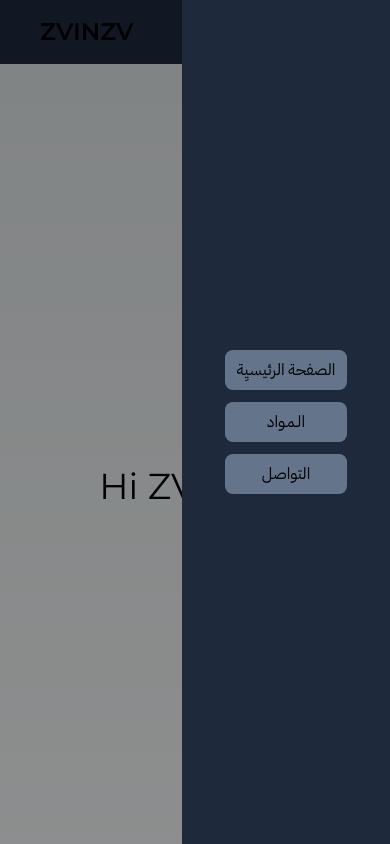
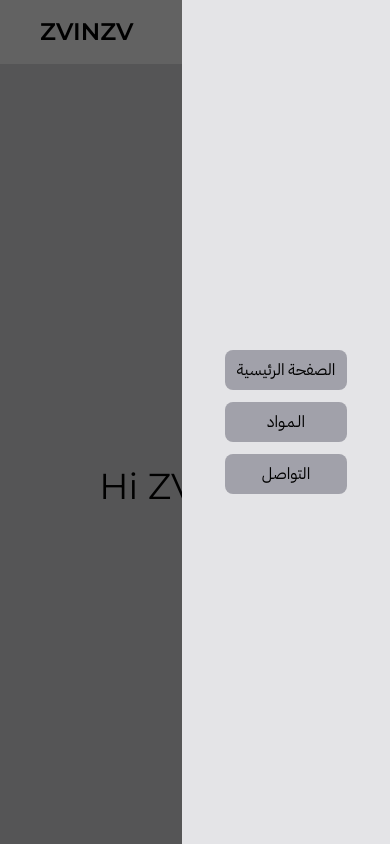
Before and after one commit to zvinzv/Students, a Next.js app: page / in a window 390 px wide. Both pictures are taken after a click on the element "النواقل". Shown: the top 844 px of the page. Built offline with nearby package versions, Linux system fonts and the light colour scheme.

Commit message:
add dark light mode (system).

```diff
--- a/src/app/globals.css
+++ b/src/app/globals.css
@@ -3,29 +3,3 @@
 @tailwind base;
 @tailwind components;
 @tailwind utilities;
-/* *{
-  font-family: 'IBM Plex Sans Arabic', sans-serif;
-} */
-:root {
-  --foreground-rgb: 0, 0, 0;
-  --background-start-rgb: 214, 219, 220;
-  --background-end-rgb: 255, 255, 255;
-}
-
-@media (prefers-color-scheme: dark) {
-  :root {
-    --foreground-rgb: 255, 255, 255;
-    --background-start-rgb: 0, 0, 0;
-    --background-end-rgb: 0, 0, 0;
-  }
-}
-
-body {
-  color: rgb(var(--foreground-rgb));
-  background: linear-gradient(
-      to bottom,
-      transparent,
-      rgb(var(--background-end-rgb))
-    )
-    rgb(var(--background-start-rgb));
-}
--- a/src/app/layout.js
+++ b/src/app/layout.js
@@ -14,7 +14,7 @@ export const metadata = {
 export default function RootLayout({ children }) {
   return (
     <html lang="en">
-      <body className={`${inter2.className}`}>
+      <body className={`${inter2.className} dark:bg-zinc-700 bg-zinc-300 text-black dark:text-white `}>
         <main className='relative min-w-full min-h-screen flex flex-col justify-between overflow-x-hidden '>
           <Navigation />
           <div className='flex-1 px-10 2xl:px-40'>
--- a/src/components/Navigation.jsx
+++ b/src/components/Navigation.jsx
@@ -6,18 +6,18 @@ export default function Navigation() {
   const [shows, setShow] = useState(false)
 
   return (
-    <nav className="flex justify-between items-center py-3 px-10 2xl:px-40 bg-slate-800 h-16 relative">
+    <nav className="flex justify-between items-center py-3 px-10 2xl:px-40 dark:bg-zinc-800 bg-zinc-100 h-16 relative">
       <div className="felx">
         <Link href={"/"} className="text-2xl relative font-[Montserrat] font-semibold">ZVINZV</Link>
       </div>
       <div className="flex gap-3 flex-col z-30">
-        <h1 className="group/title bg-slate-600 py-2 px-3 rounded cursor-pointer transition-all hover:bg-slate-700" onClick={() => setShow(prev => !prev)}>النواقل</h1>
-        <div style={{"transform": shows ? "translateX(0rem)" : "translateX(20rem)"}} className="transition-all -translate-x-52 group/list z-20 w-52 min-h-full h-full bg-slate-800 fixed right-0 top-0 grid place-content-center text-center gap-3">
-          <Link href={"/"} className="bg-slate-500 hover:bg-slate-600 p-2 px-3 rounded-lg" onClick={() => setShow(prev => !prev)}>الصفحة الرئيسيِة</Link>
-          <Link href={"/subjects"} className="bg-slate-500 hover:bg-slate-600 p-2 px-3 rounded-lg" onClick={() => setShow(prev => !prev)}>الـمـواد</Link>
-          <Link href={"/contact"} className="bg-slate-500 hover:bg-slate-600 p-2 px-3 rounded-lg" onClick={() => setShow(prev => !prev)}>التواصل</Link>
+        <h1 className="group/title dark:bg-zinc-600 bg-zinc-300 py-2 px-3 rounded cursor-pointer transition-all dark:hover:bg-zinc-700 hover:bg-zinc-400" onClick={() => setShow(prev => !prev)}>النواقل</h1>
+        <div style={{"transform": shows ? "translateX(0rem)" : "translateX(20rem)"}} className="transition-all -translate-x-52 group/list z-20 w-52 min-h-full h-full dark:bg-zinc-800 bg-zinc-200 fixed right-0 top-0 grid place-content-center text-center gap-3">
+          <Link href={"/"} className="dark:bg-zinc-500 bg-zinc-400 dark:hover:bg-zinc-600 hover:bg-zinc-500 hover:text-zinc-100 p-2 px-3 rounded-lg" onClick={() => setShow(prev => !prev)}>الصفحة الرئيسية</Link>
+          <Link href={"/subjects"} className="dark:bg-zinc-500 bg-zinc-400 dark:hover:bg-zinc-600 hover:bg-zinc-500 hover:text-zinc-100 p-2 px-3 rounded-lg" onClick={() => setShow(prev => !prev)}>الـمـواد</Link>
+          <Link href={"/contact"} className="dark:bg-zinc-500 bg-zinc-400 dark:hover:bg-zinc-600 hover:bg-zinc-500 hover:text-zinc-100 p-2 px-3 rounded-lg" onClick={() => setShow(prev => !prev)}>التواصل</Link>
         </div>
-        <div style={{"opacity": shows ? "0.4" : "0", "pointerEvents": shows ? "all" : "none"}} className="min-w-full min-h-screen h-full fixed transition top-0 left-0 z-[1] bg-black opacity-50" onClick={() => setShow(prev => !prev)}>
+        <div style={{"opacity": shows ? "0.6" : "0", "pointerEvents": shows ? "all" : "none"}} className="min-w-full min-h-screen h-full fixed transition top-0 left-0 z-[1] bg-black opacity-50" onClick={() => setShow(prev => !prev)}>
 
         </div>
       </div>
```
Also changed, not shown: src/components/Footer.jsx (+13 -13 lines).
